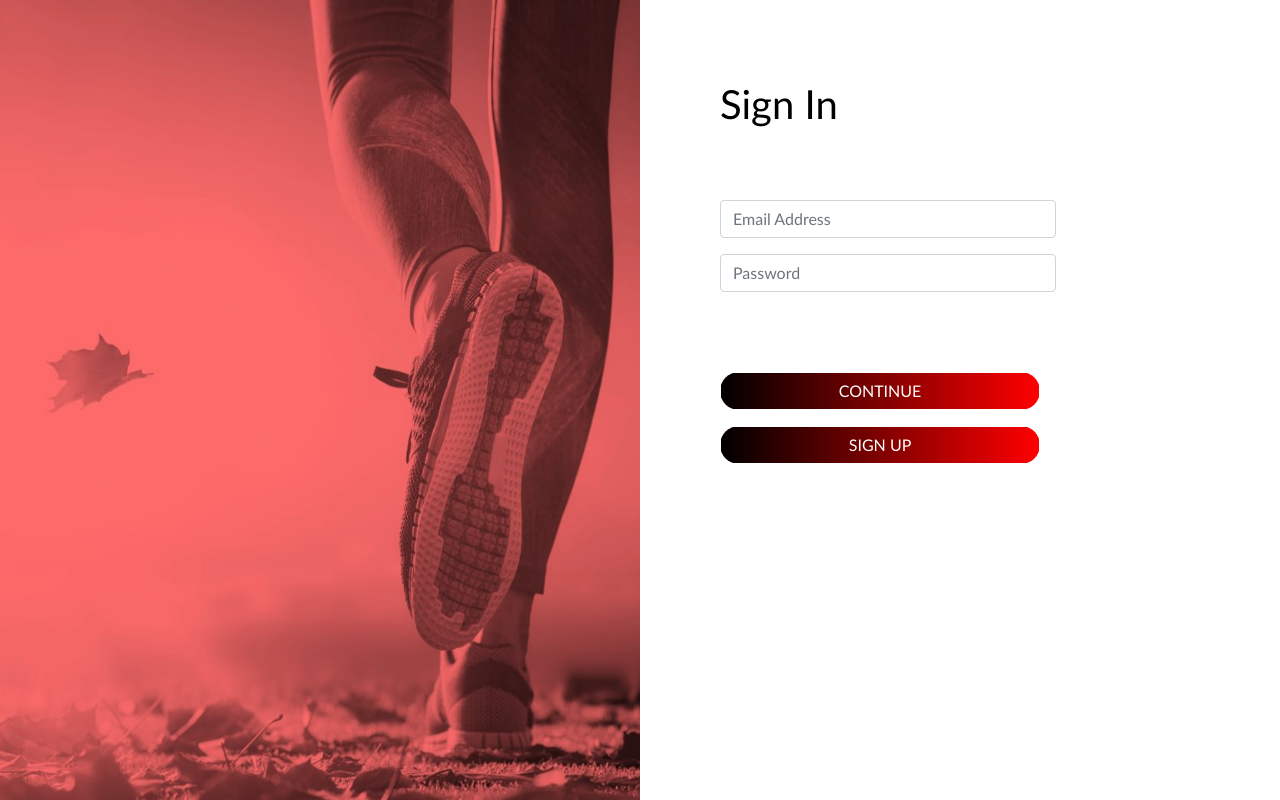
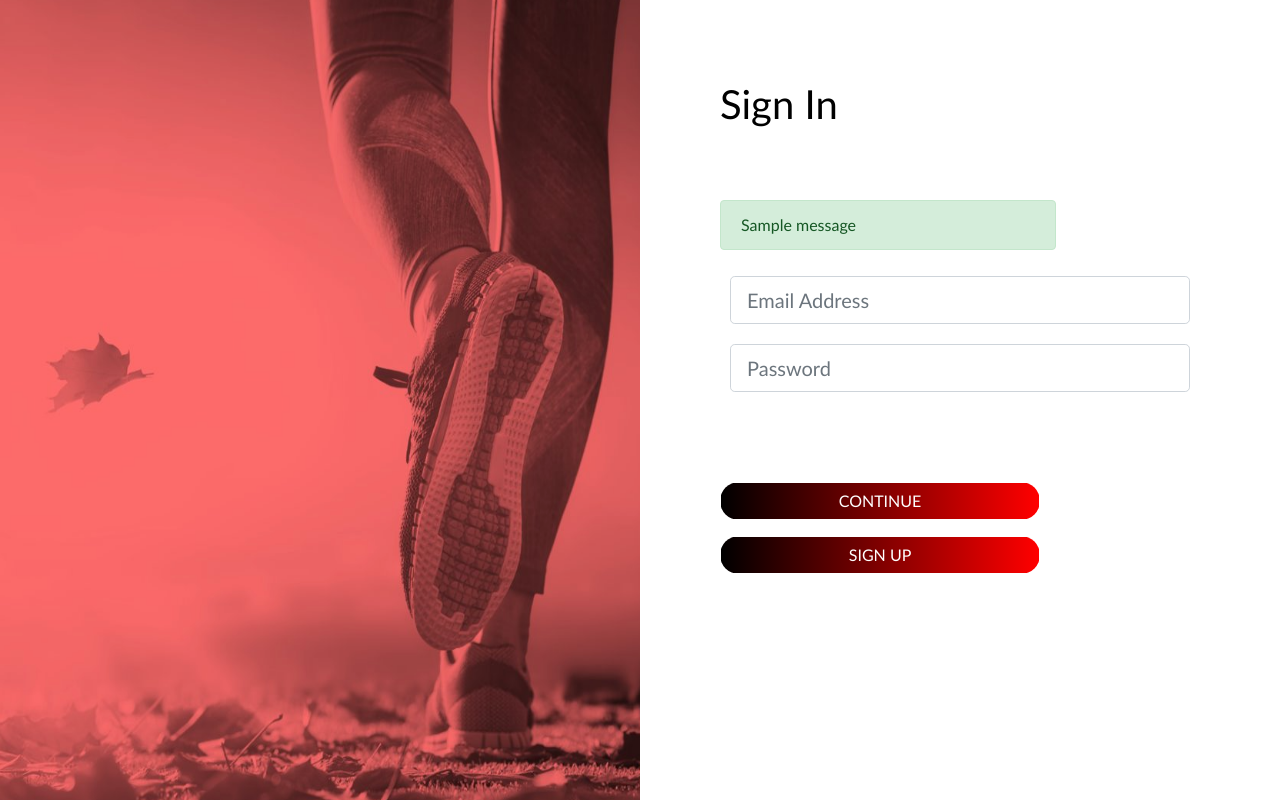
Before and after one commit to RasulovaB/workoutapp, a Flask app: template templates/login-page.html in a window 1280 px wide. Run offline with Flask 2, Linux system fonts and the light colour scheme; the template is opened without the code that fills it: most values are stand-ins (such as "Sample title", 1, 10 or a date in 2020); one stand-in notice (Sample message) is shown; form fields are guessed from the names that the template uses; some libraries are stand-ins or nearby versions.

Commit message:
Update login-page.html

```diff
--- a/templates/login-page.html
+++ b/templates/login-page.html
@@ -18,22 +18,62 @@
     <div class="col login-intro">
         <div class="content-section ">
             <h1>Sign In</h1>
+
+            <!--Display success or error messages-->
+            {% with messages = get_flashed_messages(with_categories=true) %}
+            {% if messages %}
+            {% for category, message in messages %}
+            <div class=" form-group alert alert-{{ category }}">
+                {{ message }}
+            </div>
+            {% endfor %}
+            {% endif %}
+            {% endwith %}
+
             <!-- Form to login -->
-            <form action="" method="post">
-                <div class="form-group">
+            <form class="card-text" action="" method="POST" novalidate>
+                <!-- protects from CSRF attacks-->
+                {{ form.hidden_tag() }}
 
-                    <input type="email" class="form-control " id="exampleInputEmail1" aria-describedby="emailHelp"
-                        placeholder="Email Address">
+                <div class="form-group-reg">
+
+                    {% if form.email.errors %}
+                    {{ form.email(placeholder='Email Address', class="form-control form-control-lg is-invalid") }}
+                    <div class="invalid-feedback">
+                        {% for error in form.email.errors %}
+                        <span>{{ error }}</span>
+                        {% endfor %}
+                    </div>
+                    {% else %}
+                    {{ form.email(placeholder='Email Address', class="form-control form-control-lg") }}
+                    {% endif %}
 
                 </div>
-                <div class="form-group pwd-form">
-                    <input type="password" class="form-control" id="exampleInputPassword1" placeholder="Password">
+                <div class="form-group-reg">
+
+                    {% if form.password.errors %}
+                    {{ form.password(placeholder='Password', class="form-control form-control-lg is-invalid") }}
+                    <div class="invalid-feedback">
+                        {% for error in form.password.errors %}
+                        <span>{{ error }}</span>
+                        {% endfor %}
+                    </div>
+                    {% else %}
+                    {{ form.password(placeholder='Password', class="form-control form-control-lg pwd-form") }}
+                    {% endif %}
+                </div>
+                <!-- <div class="form-check">
+                    {{ form.remember(class="form-check-input") }}
+                    {{ form.remember.label(class="form-check-input") }}
+                </div> -->
+
+                <div class="form-group">
+                    {{ form.submit(class="btn btn-grdnt-login  login-btn", value="CONTINUE") }}
+
                 </div>
                 <div class="form-check">
-                    <a href="{{ url_for('workout.workout_builder') }}" class="btn btn-grdnt-login  login-btn" role="button">CONTINUE</a>
-                </div>
-                <div class="form-check">
-                    <a href="{{ url_for('auth.register') }}" class="btn btn-grdnt-login  login-btn" role="button">SIGN UP</a>
+                    <a href="{{ url_for('auth.register') }}" class="btn btn-grdnt-login  login-btn" role="button">SIGN
+                        UP</a>
                 </div>
             </form>
         </div>
```
